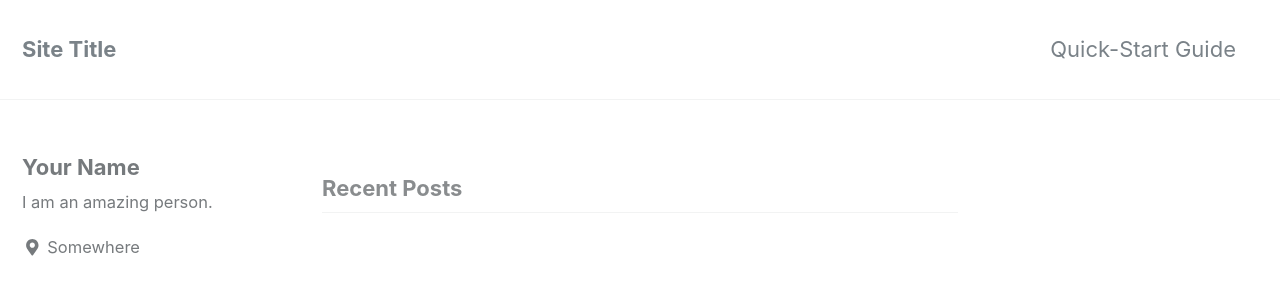
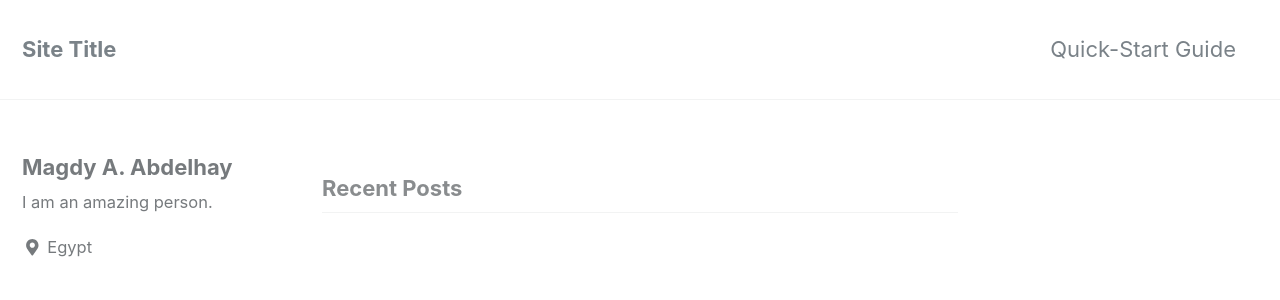
Before and after one commit to DrMagdy/DrMagdy.github.io, a Jekyll site: the page built from index.html, in a window 1280 px wide and 900 px high. Shown: the top 300 px of the window. Built offline with Jekyll 4.4.1, drawn with Linux system fonts in a browser that asks for light colours; nearby versions of some CDN libraries; the list of posts is cut into pages by our own code.

Commit message:
first editit

```diff
--- a/Gemfile
+++ b/Gemfile
@@ -1,2 +1,3 @@
 source "https://rubygems.org"
 gemspec
+gem "github-pages", group: :jekyll_plugins
--- a/_config.yml
+++ b/_config.yml
@@ -98,10 +98,10 @@ analytics:
 
 # Site Author
 author:
-  name             : "Your Name"
+  name             : "Magdy A. Abdelhay"
   avatar           : # path of avatar image, e.g. "/assets/images/bio-photo.jpg"
   bio              : "I am an amazing person."
-  location         : "Somewhere"
+  location         : "Egypt"
   email            :
   uri              :
   home             : # null (default), "absolute or relative url to link to author home"
```
Also changed, not shown: Gemfile.lock (added), 15 other files.
